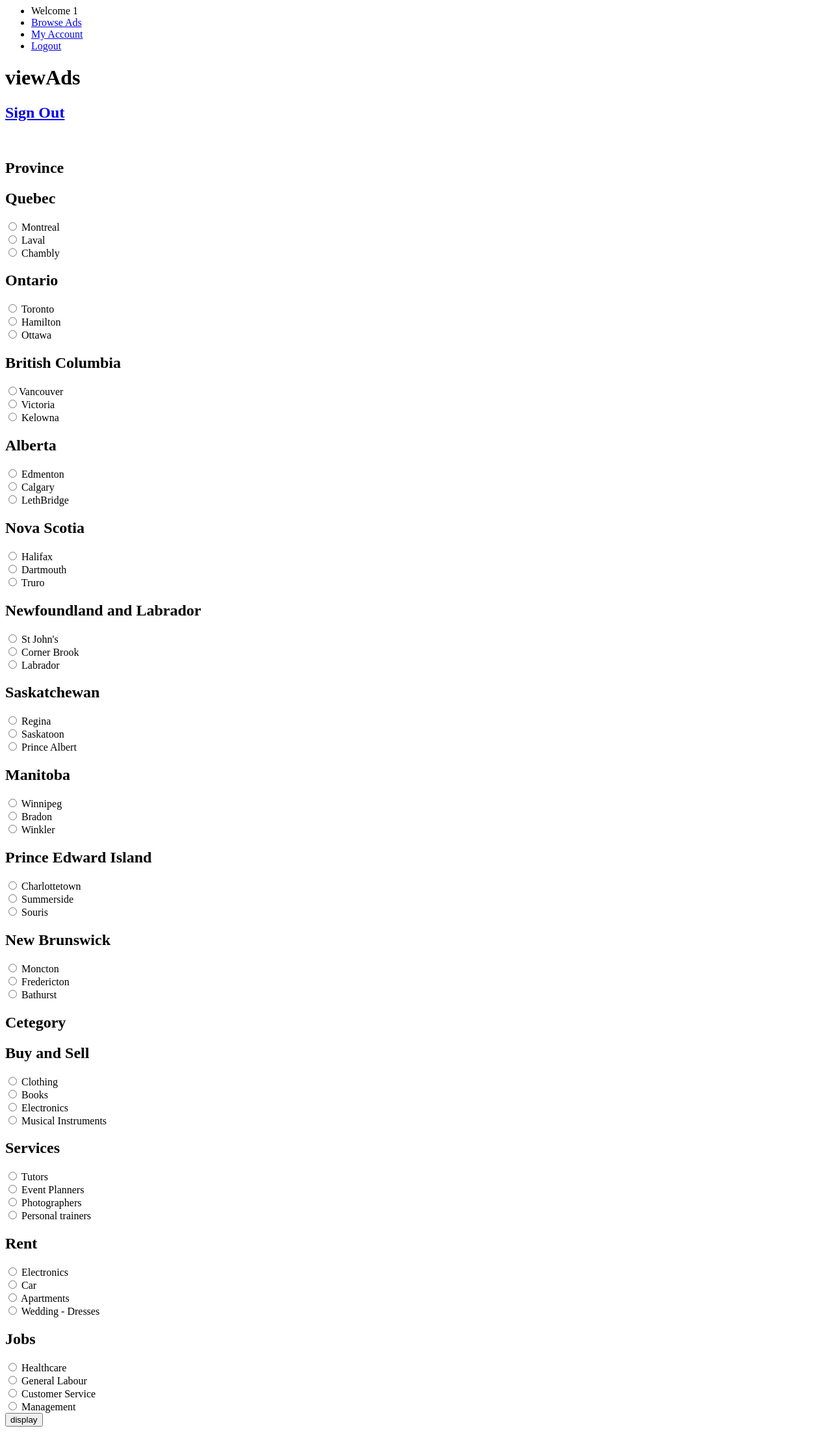
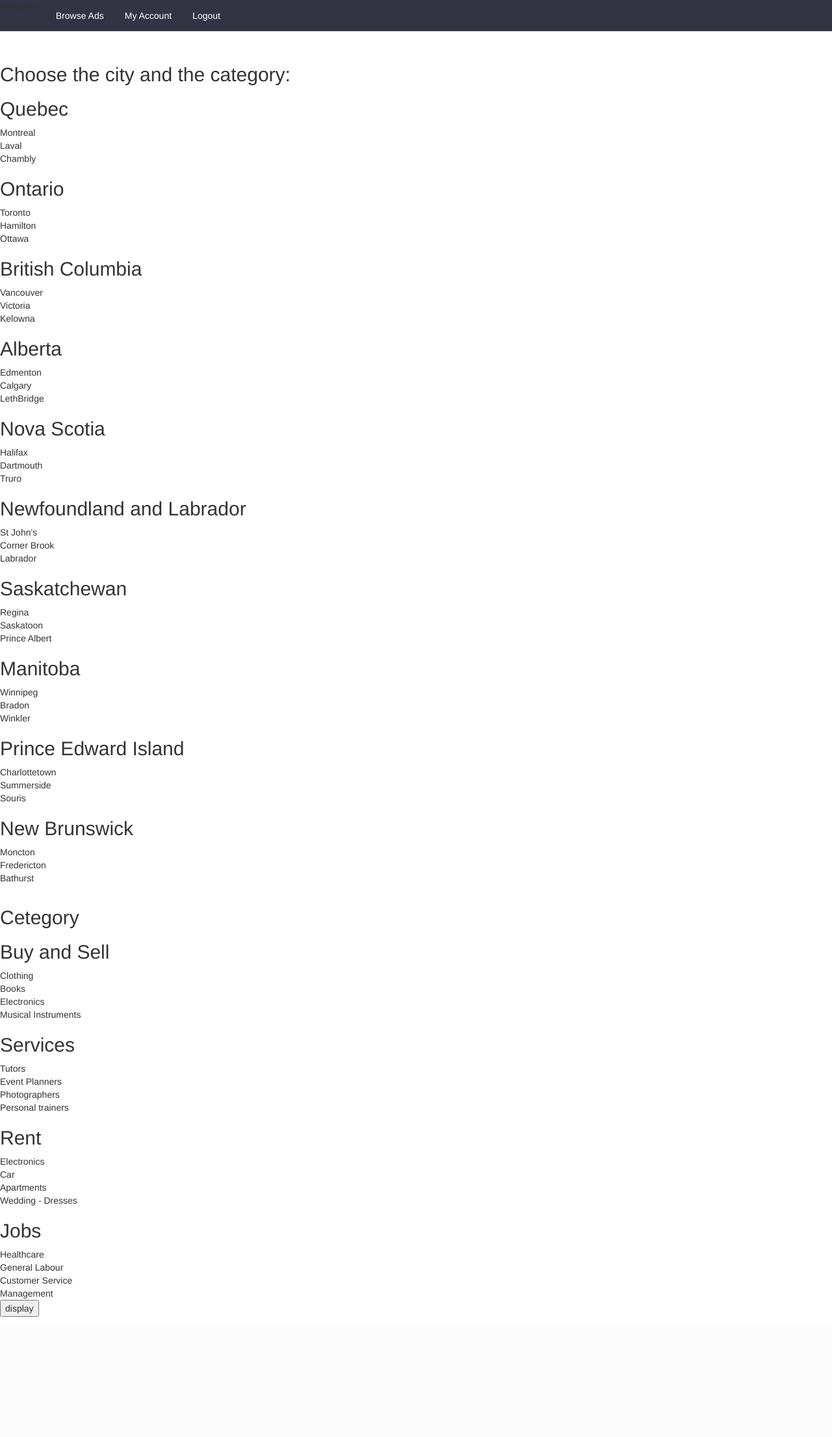
Before and after one commit to mariegobran/comp353, a PHP site: page /viewAds.php in a window 1280 px wide. Shown: the whole page at 65% size. After the commit the page ends 2026 px from the top, so only its background shows below. Run offline with PHP 8.4, Linux system fonts and the light colour scheme; a user stored in the database is signed in; data comes from the database, SQL or seed files in the repository; data that the repository does not hold is empty; a stand-in replaces the project's code that opens the database connection; some libraries are stand-ins or nearby versions.

Commit message:
boostrap

```diff
--- /dev/null
+++ b/boostrap.php
@@ -0,0 +1,6 @@
+<title>Bootstrap Example</title>
+  <meta charset="utf-8">
+  <meta name="viewport" content="width=device-width, initial-scale=1">
+  <link rel="stylesheet" href="https://maxcdn.bootstrapcdn.com/bootstrap/3.3.7/css/bootstrap.min.css">
+  <script src="https://ajax.googleapis.com/ajax/libs/jquery/3.2.0/jquery.min.js"></script>
+  <script src="https://maxcdn.bootstrapcdn.com/bootstrap/3.3.7/js/bootstrap.min.js"></script>
--- a/index.php
+++ b/index.php
@@ -48,9 +48,7 @@
       <div align = "center">
          <div style = "width:300px; border: solid 1px #333333; " align = "left">
             <div style = "background-color:#333333; color:#FFFFFF; padding:3px;"><b>Login</b></div>
-
             <div style = "margin:30px">
-
                <form action = "" method = "post">
                   <label>UserName  :</label><input type = "text" name = "username" class = "box"/><br /><br />
                   <label>Password  :</label><input type = "password" name = "password" class = "box" /><br/><br />
--- a/styles.css
+++ b/styles.css
@@ -36,3 +36,36 @@ ul.menu li a {
 ul.menu li a:hover {
     background-color: #111;
 }
+
+* {
+    box-sizing: border-box;
+}
+.row::after {
+    content: "";
+    clear: both;
+    display: table;
+}
+[class*="col-"] {
+    float: left;
+    padding: 15px;
+}
+.col-1 {width: 8.33%;}
+.col-2 {width: 16.66%;}
+.col-3 {width: 25%;}
+.col-4 {width: 33.33%;}
+.col-5 {width: 41.66%;}
+.col-6 {width: 50%;}
+.col-7 {width: 58.33%;}
+.col-8 {width: 66.66%;}
+.col-9 {width: 75%;}
+.col-10 {width: 83.33%;}
+.col-11 {width: 91.66%;}
+.col-12 {width: 100%;}
+html {
+    font-family: "Lucida Sans", sans-serif;
+}
+.header {
+    background-color: #9933cc;
+    color: #ffffff;
+    padding: 15px;
+}
--- a/viewAds.php
+++ b/viewAds.php
@@ -32,16 +32,16 @@
 
    <head>
    <title>viewAds </title>
+    <link rel="stylesheet" href="styles.css">
+      <?php include("boostrap.php"); ?>
    </head>
-
-   <body>
+   <body bgcolor = "#FFFFFF">
     	<?php include("menu.php"); ?>
-      <h1>viewAds <?php echo $login_session; ?></h1>
-      <h2><a href = "logout.php">Sign Out</a></h2>
-
+      <div class = "radio">
+      <div class = "nav">
             <form action="" name="display" method="post">
             <br>
-<h2>Province</h2>
+            <h2>Choose the city and the category:</h2>
             <h2>Quebec</h2>
               <input type="radio" name="city" value="Montreal" > Montreal<br>
             <input type="radio" name="city" value="Laval"> Laval<br>
@@ -82,8 +82,8 @@
               <input type="radio" name="city" value="Moncton" > Moncton<br>
             <input type="radio" name="city" value="Fredericton"> Fredericton<br>
             <input type="radio" name="city" value="Bathurst"> Bathurst
-
-
+            </div>
+            <div class = "nav">
             <h2>Cetegory</h2>
 
             <h2>Buy and Sell</h2>
@@ -111,7 +111,14 @@
             <input type="radio" name="category" value="Management" > Management<br>
 
             <input type="submit" name="submit" value="display" />
+
+            </div>
+</div>
             </form>
+
+
+
+
    </body>
 
 </html>
```
Also changed, not shown: 1 other file. Lines whose indentation alone changed are shown as unchanged.
